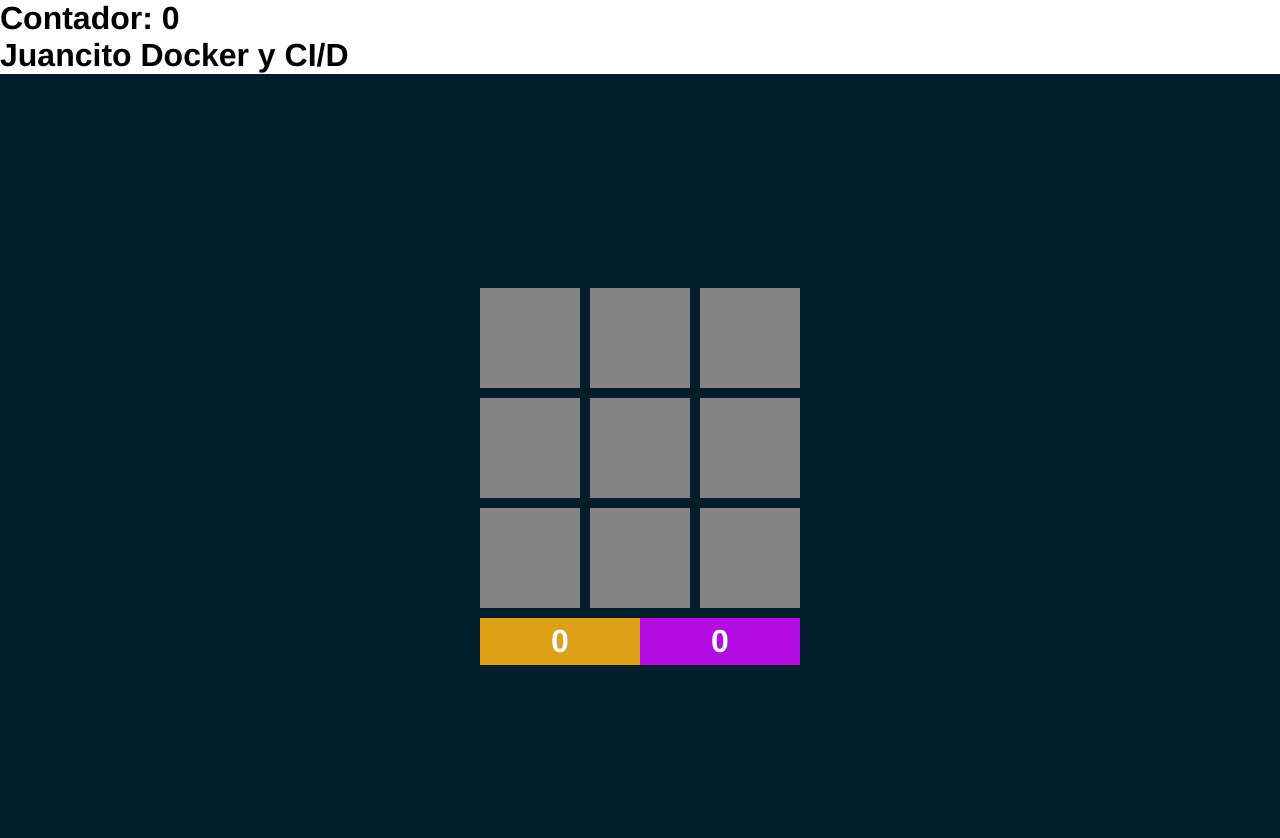
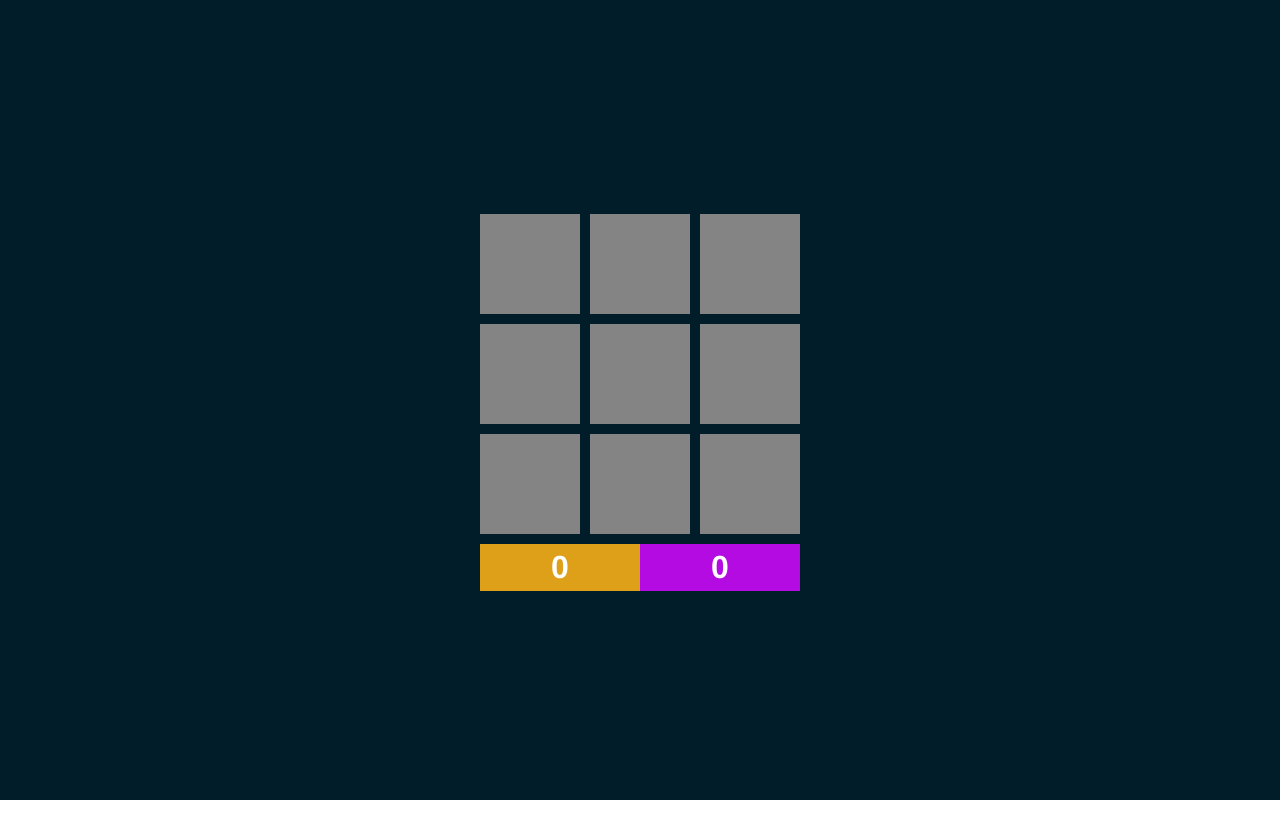
Before and after one commit to juancarracedo7/TATETI, a React (Vite) app: page / in a window 1280 px wide. Shown: the top 838 px of the page. After the commit the page ends 800 px from the top, so only its background shows below. Built offline with nearby package versions, Linux system fonts and the light colour scheme.

Commit message:
juancito

```diff
--- a/src/App.jsx
+++ b/src/App.jsx
@@ -7,8 +7,6 @@ function App() {
 
   return (
    <>
-   <h1>Contador: {count}</h1>
-   <h1>Juancito Docker y CI/D</h1>
    <Tateti/>
    </>
   )
```
